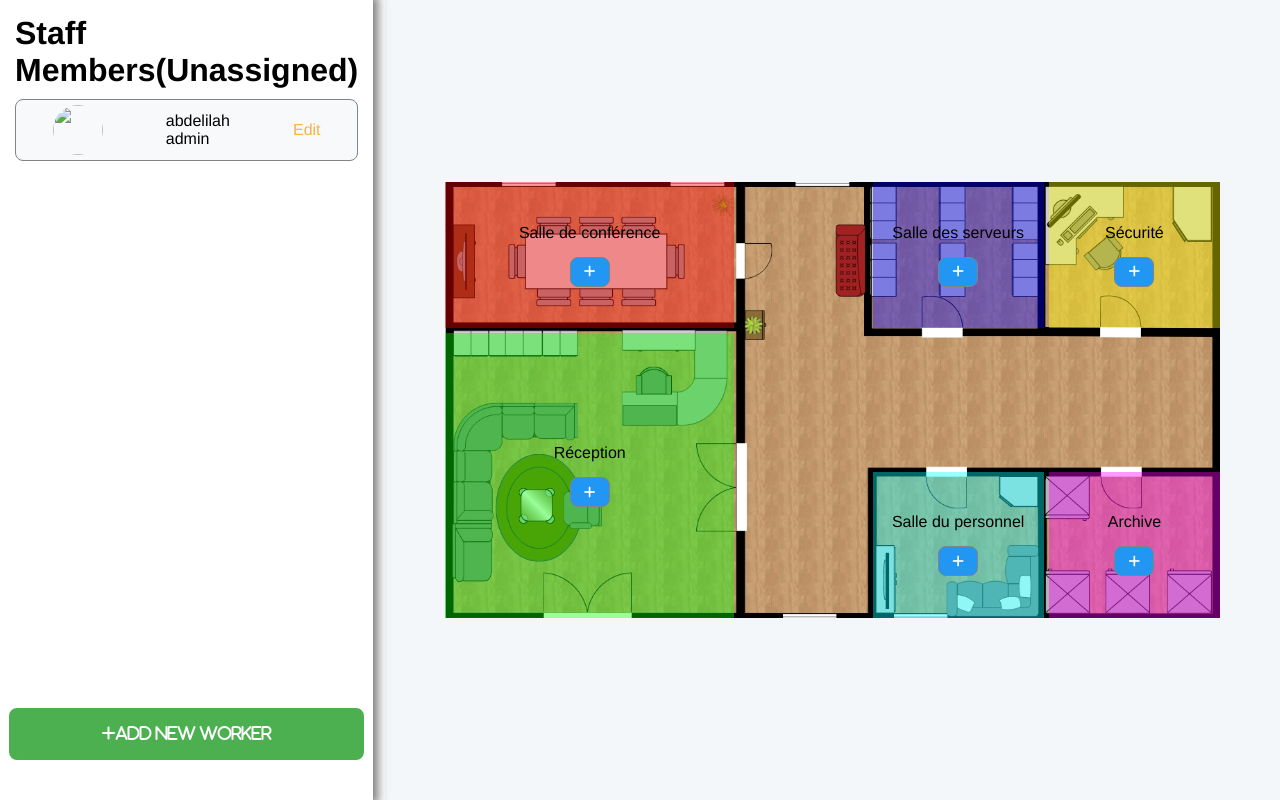
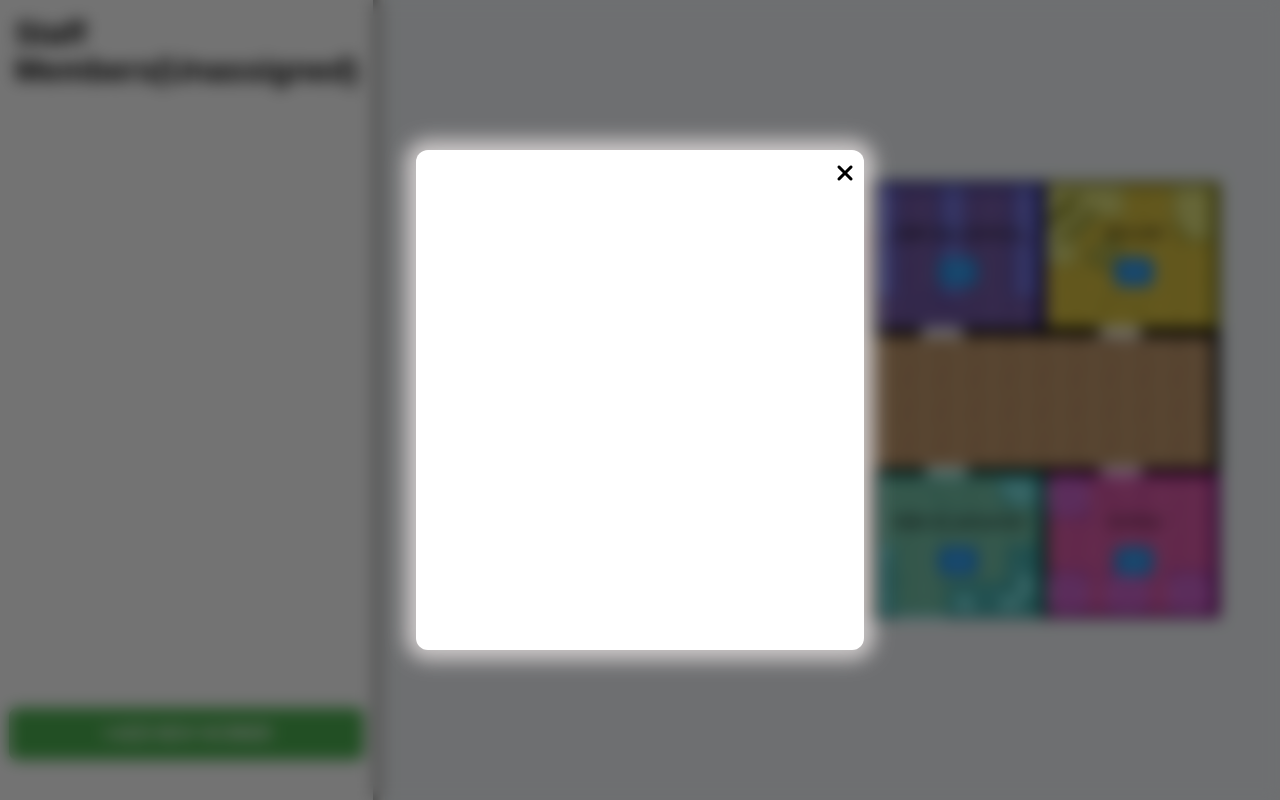
Before and after one commit to ouslimaneabdelilah/WorkSphere, a plain HTML site: page index.html in a window 1280 px wide. Drawn offline with Linux system fonts and the light colour scheme.

Commit message:
feat: Ajouter Modal et events pour close modal

```diff
--- a/index.html
+++ b/index.html
@@ -10,6 +10,20 @@
 </head>
 <body>
     <button class="hamburger" aria-label="Toggle sidebar"><i class="fa-solid fa-bars"></i></button>
+	<div class="dialog" id="dialog">
+    <div id="bluer-modal"></div>
+
+    <div class="modal">
+        <div class="close-modal">
+            <i class="fa-solid fa-xmark"></i>
+        </div>
+		<div class="message-succes" style="color: rgb(39, 195, 0);">
+
+		</div>
+
+    </div>
+</div>
+	</div>
     <main class="plan">
         <aside class="sidebar">
 			<div class="side-head">
@@ -18,14 +32,7 @@
             <div class="list-staff">
 
                 <ul id="unassigned" class="staff-list" >
-                    <li class="employee">
-                        <img src="" alt="" width="50px" height="50px">
-                        <div class="content-employe">
-                            <div class="name-employe">abdelilah</div>
-                            <div class="role-employe">admin</div>
-                        </div>
-                        <div class="edit">Edit</div>
-                    </li>
+
                 </ul>
             </div>
             <button id="btn-add"><i class="fa-solid fa-plus">Add New Worker</i></button>
--- a/script.js
+++ b/script.js
@@ -1,30 +1,45 @@
-const url = "./employees.json"
-let employees = []
-document.addEventListener('DOMContentLoaded', function () {
-	const STORAGE_KEY = "employees"
-	async function loadData(){
+document.addEventListener("DOMContentLoaded", function () {
+  const STORAGE_KEY = "employees";
+  const url = "./employees.json";
+  const closeModal = document.querySelector(".close-modal")
+  const btnAdd = document.getElementById("btn-add")
+  let employees = [];
+  // function pour loadData
+  async function loadData() {
     try {
-			const stored = localStorage.getItem(STORAGE_KEY)
+      const stored = localStorage.getItem(STORAGE_KEY);
       if (stored) {
-				employees = JSON.parse(stored)
-				return employees
+        employees = JSON.parse(stored);
+        return employees;
       }
-			const res = await fetch(url)
-			const data = await res.json()
-			employees = Array.isArray(data) ? data : []
-			localStorage.setItem(STORAGE_KEY, JSON.stringify(employees))
-			return employees
+      const res = await fetch(url);
+      const data = await res.json();
+      employees = Array.isArray(data) ? data : [];
+      localStorage.setItem(STORAGE_KEY, JSON.stringify(employees));
+      return employees;
     } catch (err) {
-			console.error('probleme pour loading data:', err)
+      console.error("probleme pour loading data:", err);
+    }
+  }
+  // function pour saveData
+
+  function saveData() {
+    try {
+      localStorage.setItem(STORAGE_KEY, JSON.stringify(employees));
+    } catch (err) {
+      console.error("probleme pour save data:", err);
     }
   }
 
-	function saveData(){
-		try {
-			localStorage.setItem(STORAGE_KEY, JSON.stringify(employees))
-		} catch (err) {
-			console.error('probleme pour save data:', err)
-		}
-	}
+  // event pour close modal
+  closeModal.addEventListener('click',()=>{
+	document.getElementById("dialog").classList.add('is-hidden');
+  })
+  // Event Click Add New Worker
+  btnAdd.addEventListener("click",()=>{
+	document.getElementById("dialog").classList.remove('is-hidden');
+  })
 
-})
+
+
+});
--- a/style.css
+++ b/style.css
@@ -189,6 +189,48 @@
     border-radius: 8px;
     cursor: pointer;
 }
+
+
+.is-hidden {
+    display: none;
+}
+
+#bluer-modal{
+    position: fixed;
+    top: 0;
+    left: 0;
+    width: 100vw;
+    height: 100vh;
+    background-color: rgba(0,0,0,0.55);
+    backdrop-filter: blur(8px);
+    z-index: 3000;
+}
+
+.modal{
+    position: fixed;
+    top: 50%;
+    left: 50%;
+    transform: translate(-50%, -50%);
+    min-width: 300px;
+    width: 35%;
+    height: 500px;
+    background: white;
+    box-shadow: 0 0 20px 10px rgb(206, 202, 202);
+    border-radius: 12px;
+    z-index: 3333;
+    overflow: auto;
+}
+
+.close-modal{
+    position: absolute;
+    top: 10px;
+    right: 10px;
+    font-size: x-large;
+    cursor: pointer;
+}
+
+
+
 @media (max-width: 767px) {
     #floorplan {
         width: 100vh;
```
Lines whose indentation alone changed are shown as unchanged.
